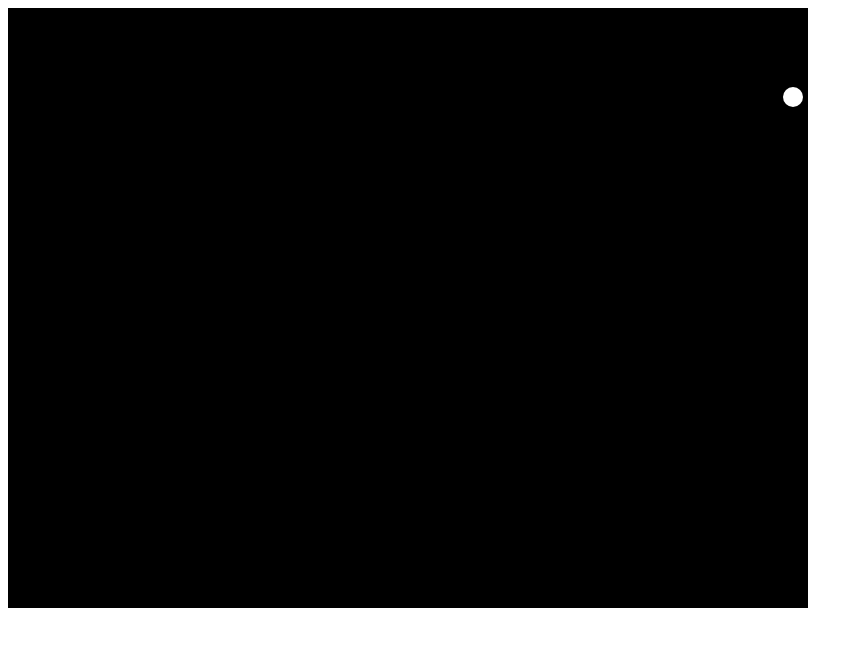
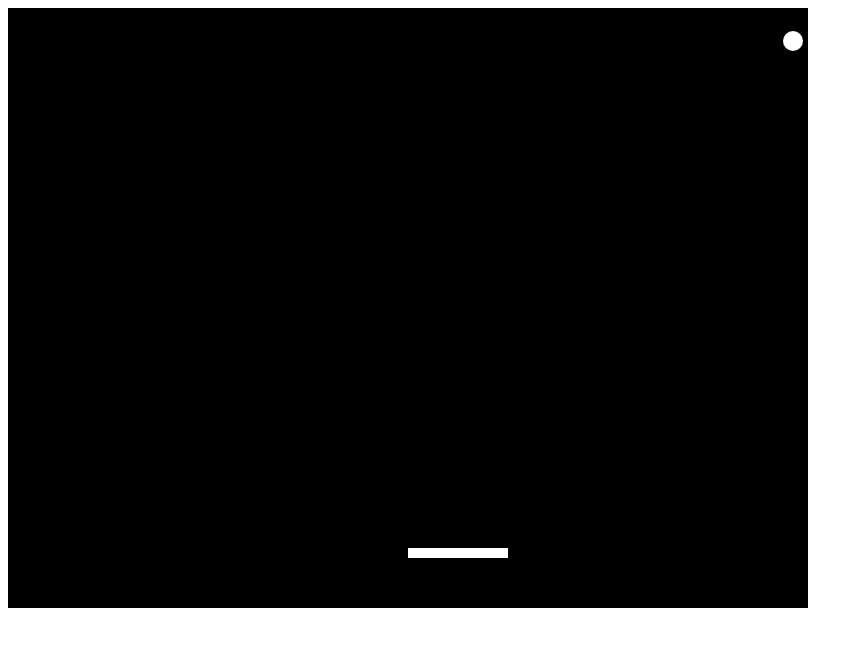
Before and after one commit to A-Jordan/Breakout-Game-Clone, a plain HTML site: page index.html in a window 1280 px wide. Shown: the whole page, without its empty margins (0-863 px from the left). Drawn offline with Linux system fonts and the light colour scheme.

Commit message:
Update index.html
docs: ball now resets properly, ball properly bounces off paddle.

```diff
--- a/index.html
+++ b/index.html
@@ -16,7 +16,22 @@
         var ballSpeedX = 5;
         var ballSpeedY = 7;
 
+        const PADDLE_WIDTH = 100;
+        const PADDLE_THICKNESS = 10;
+        const PADDLE_DIST_FROM_EDGE = 60;
+        var paddleX = 400;
+
         var canvas, canvasContext;
+
+        function updateMousePos(evt) {
+            var rect = canvas.getBoundingClientRect();
+            var root = document.documentElement;
+
+            var mouseX = evt.clientX - rect.left - root.scrollLeft;
+            //var mouseY = evt.clientY -rect.top - root.scrollTop;
+
+            paddleX = mouseX - PADDLE_WIDTH / 2;
+        }
 
         window.onload = function() {
             canvas = document.getElementById('gameCanvas');
@@ -24,6 +39,8 @@
 
             var framesPerSecond = 30;
             setInterval(updateAll, 1000 / framesPerSecond);
+
+            canvas.addEventListener('mousemove', updateMousePos);
         };
 
         function updateAll() {
@@ -31,31 +48,58 @@
             drawAll();
         }
 
+        function ballReset() {
+            ballX = canvas.width / 2;
+            ballY = canvas.height / 2;
+        }
+
         function moveAll() {
             ballX += ballSpeedX;
             ballY += ballSpeedY;
 
-            if (ballX < 0) {
+            if (ballX < 0) { // left
                 ballSpeedX *= -1;
             }
-            if (ballX > canvas.width) {
+            if (ballX > canvas.width) { // right
                 ballSpeedX *= -1;
             }
-            if (ballY < 0) {
+            if (ballY < 0) { // top
                 ballSpeedY *= -1;
             }
-            if (ballY > canvas.height) {
+            if (ballY > canvas.height) { // bottom
+                ballReset();
+            }
+
+            var paddleTopEdgeY = canvas.height - PADDLE_DIST_FROM_EDGE;
+            var paddleBottomEdgeY = paddleTopEdgeY + PADDLE_THICKNESS;
+            var paddleLeftEdgeX = paddleX;
+            var paddleRightEdgeX = paddleLeftEdgeX + PADDLE_WIDTH;
+            if (ballY > paddleTopEdgeY && // below top of paddle
+                ballY < paddleBottomEdgeY && // above bottom of paddle
+                ballX > paddleLeftEdgeX && // right of the left side of paddle
+                ballX < paddleRightEdgeX) { // left of the right side of paddle
                 ballSpeedY *= -1;
             }
         }
 
         function drawAll() {
-            canvasContext.fillStyle = 'black';
-            canvasContext.fillRect(0, 0, canvas.width, canvas.height);
+            colorRect(0, 0, canvas.width, canvas.height, 'black'); //clear screen
 
-            canvasContext.fillStyle = 'white';
+            colorCircle(ballX, ballY, 10, 'white'); // draw ball
+
+            colorRect(paddleX, canvas.height - PADDLE_DIST_FROM_EDGE,
+                PADDLE_WIDTH, PADDLE_THICKNESS, 'white');
+        }
+
+        function colorRect(topLeftX, topLeftY, boxWidth, boxHeight, fillColor) {
+            canvasContext.fillStyle = fillColor;
+            canvasContext.fillRect(topLeftX, topLeftY, boxWidth, boxHeight);
+        }
+
+        function colorCircle(centerX, centerY, radius, fillColor) {
+            canvasContext.fillStyle = fillColor;
             canvasContext.beginPath();
-            canvasContext.arc(ballX, ballY, 10, 0, Math.PI * 2, true);
+            canvasContext.arc(centerX, centerY, radius, 0, Math.PI * 2, true);
             canvasContext.fill();
         }
     </script>
```
